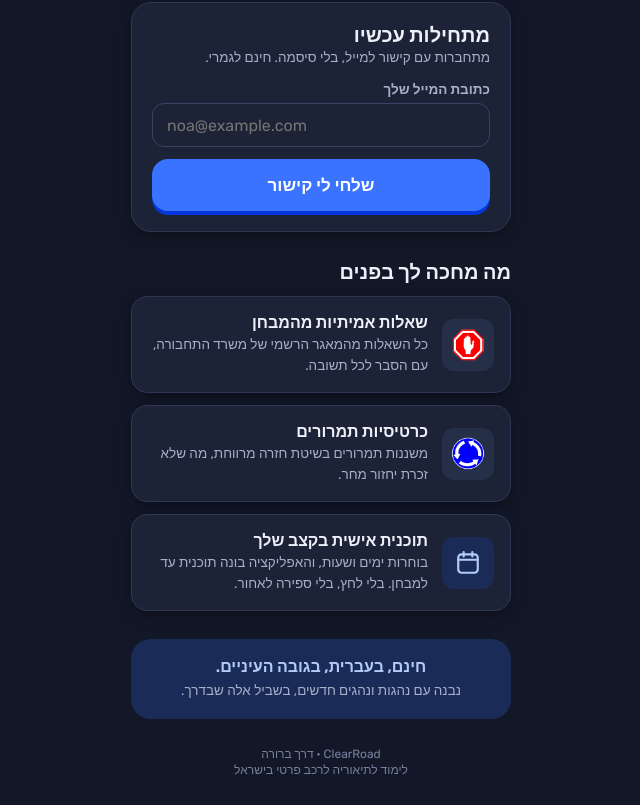
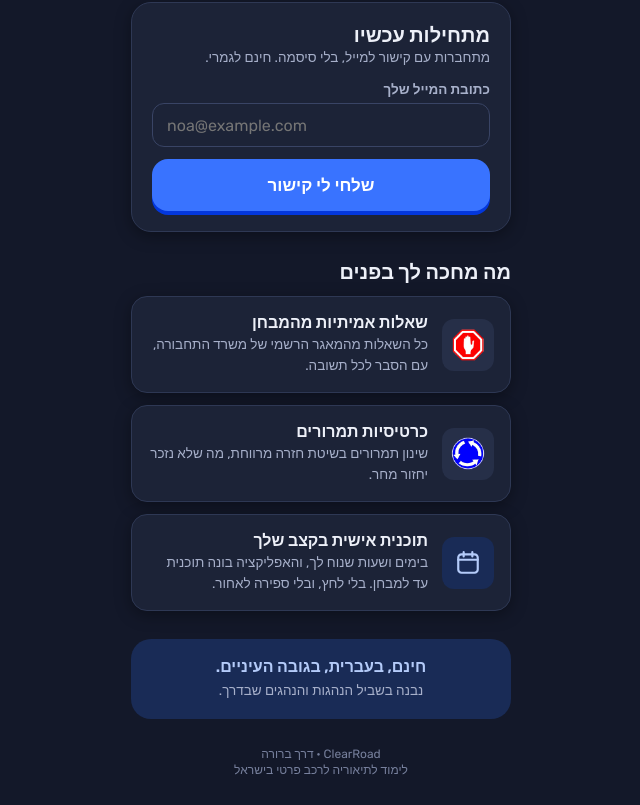
Before and after one commit to ravidorr/easy-theory, a Next.js app: page /auth/login in a window 1280 px wide. Shown: the part 276-1081 px from the top of the page, without its empty margins (319-959 px from the left). Built offline with nearby package versions, Linux system fonts and the light colour scheme; no server answers.

Commit message:
Release v0.3.19

```diff
--- a/design-system/ui_kits/clearroad/landing.html
+++ b/design-system/ui_kits/clearroad/landing.html
@@ -51,7 +51,7 @@
       </div>
       <div style="display:flex; flex-direction:column; gap:2px;">
         <h3 style="margin:0; font-weight:600; font-size:var(--type-body-size); color:var(--text);">כרטיסיות תמרורים</h3>
-        <p style="margin:0; font-size:var(--type-small-size); color:var(--text-muted); line-height:var(--line-body);">משננות תמרורים בשיטת חזרה מרווחת, מה שלא זכרת יחזור מחר.</p>
+        <p style="margin:0; font-size:var(--type-small-size); color:var(--text-muted); line-height:var(--line-body);">שינון תמרורים בשיטת חזרה מרווחת, מה שלא נזכר יחזור מחר.</p>
       </div>
     </div>
 
@@ -61,7 +61,7 @@
       </div>
       <div style="display:flex; flex-direction:column; gap:2px;">
         <h3 style="margin:0; font-weight:600; font-size:var(--type-body-size); color:var(--text);">תוכנית אישית בקצב שלך</h3>
-        <p style="margin:0; font-size:var(--type-small-size); color:var(--text-muted); line-height:var(--line-body);">בוחרות ימים ושעות, והאפליקציה בונה תוכנית עד למבחן. בלי לחץ, בלי ספירה לאחור.</p>
+        <p style="margin:0; font-size:var(--type-small-size); color:var(--text-muted); line-height:var(--line-body);">בימים ושעות שנוח לך, והאפליקציה בונה תוכנית עד למבחן. בלי לחץ, ובלי ספירה לאחור.</p>
       </div>
     </div>
   </section>
@@ -69,7 +69,7 @@
   <!-- Reassurance strip -->
   <section aria-label="בקצרה" style="background:var(--primary-soft); border-radius:var(--radius-xl); padding:18px 20px; display:flex; flex-direction:column; gap:4px; text-align:center;">
     <span style="font-weight:600; font-size:var(--type-body-size); color:var(--primary-soft-text);">חינם, בעברית, בגובה העיניים.</span>
-    <span style="font-size:var(--type-small-size); color:var(--text-muted); line-height:var(--line-body);">נבנה עם נהגות ונהגים חדשים, בשביל אלה שבדרך.</span>
+    <span style="font-size:var(--type-small-size); color:var(--text-muted); line-height:var(--line-body);">נבנה בשביל הנהגות והנהגים שבדרך.</span>
   </section>
 
   <footer style="margin-top:auto; padding-bottom:8px; display:flex; flex-direction:column; gap:2px; text-align:center;">
--- a/package.json
+++ b/package.json
@@ -1,6 +1,6 @@
 {
   "name": "clear-road",
-  "version": "0.3.18",
+  "version": "0.3.19",
   "private": true,
   "scripts": {
     "dev": "next dev",
--- a/src/app/auth/login/page.tsx
+++ b/src/app/auth/login/page.tsx
@@ -363,7 +363,7 @@ export default function LoginPage() {
                   lineHeight: "var(--line-body)",
                 }}
               >
-                משננות תמרורים בשיטת חזרה מרווחת, מה שלא זכרת יחזור מחר.
+                שינון תמרורים בשיטת חזרה מרווחת, מה שלא נזכר יחזור מחר.
               </p>
             </div>
           </div>
@@ -427,8 +427,7 @@ export default function LoginPage() {
                   lineHeight: "var(--line-body)",
                 }}
               >
-                בוחרות ימים ושעות, והאפליקציה בונה תוכנית עד למבחן. בלי לחץ,
-                בלי ספירה לאחור.
+                בימים ושעות שנוח לך, והאפליקציה בונה תוכנית עד למבחן. בלי לחץ, ובלי ספירה לאחור.
               </p>
             </div>
           </div>
@@ -463,7 +462,7 @@ export default function LoginPage() {
               lineHeight: "var(--line-body)",
             }}
           >
-            נבנה עם נהגות ונהגים חדשים, בשביל אלה שבדרך.
+            נבנה בשביל הנהגות והנהגים שבדרך.
           </span>
         </section>
 
```
Also changed, not shown: 1 other file (tests, documents, lock files or other folders).
